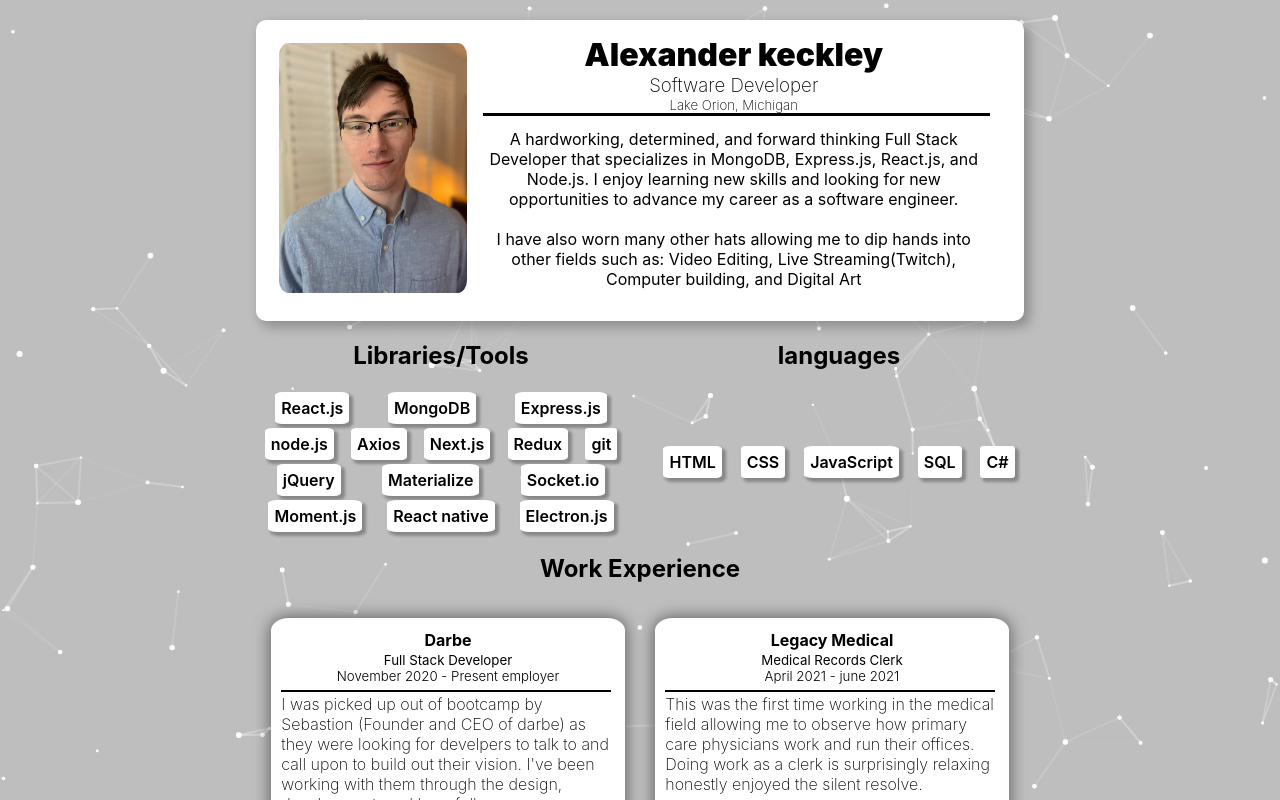
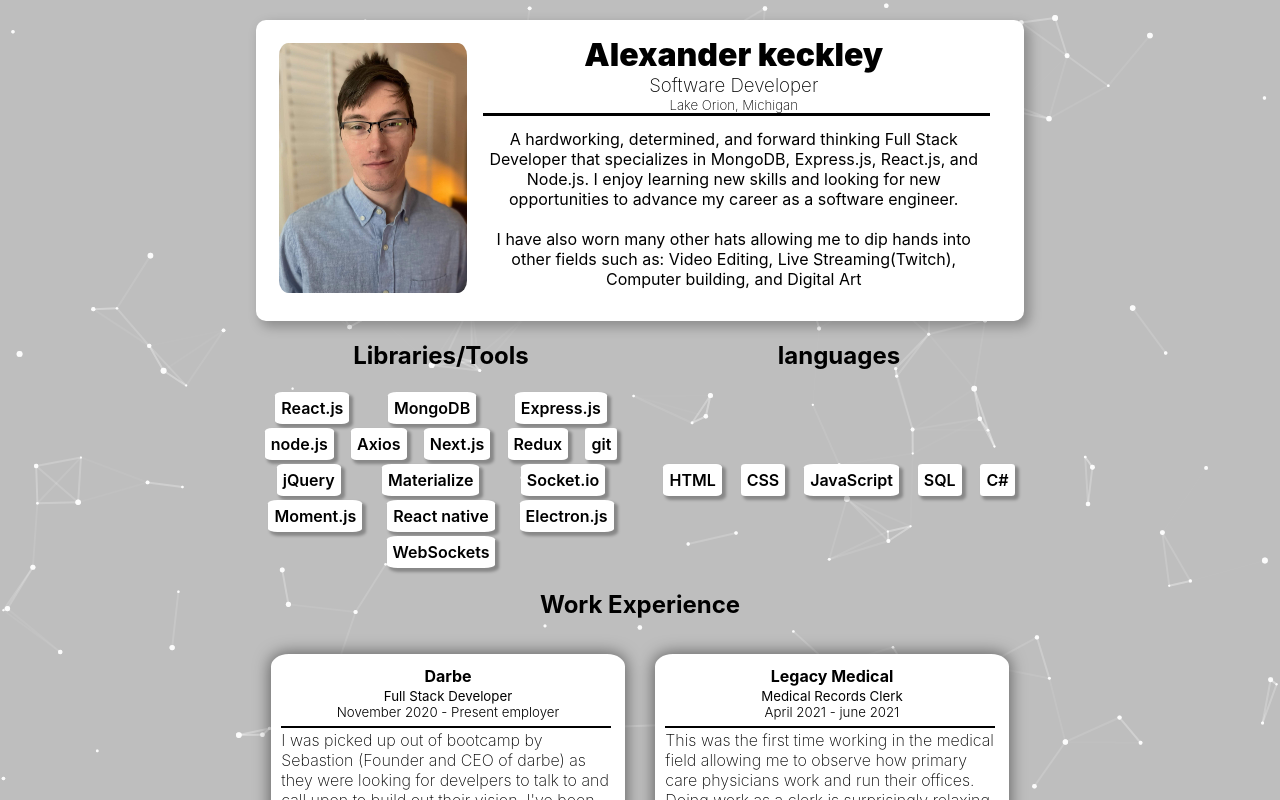
Before and after one commit to Drkeck/Drkeck.github.io, a React (Create React App) app: page / in a window 1280 px wide. Shown: the top 800 px of the page. Built offline with nearby package versions, Linux system fonts and the light colour scheme.

Commit message:
had to add websockets to the list of what im able to use tech wise

```diff
--- a/src/Components/TechKnowledge/index.js
+++ b/src/Components/TechKnowledge/index.js
@@ -2,7 +2,7 @@ import React from "react";
 import Draggable from "react-draggable";
 import "./index.css";
 
-const tek = ['React.js', 'MongoDB', 'Express.js', 'node.js', 'Axios', 'Next.js', 'Redux', 'git', 'jQuery', 'Materialize', 'Socket.io', 'Moment.js', 'React native', 'Electron.js'];
+const tek = ['React.js', 'MongoDB', 'Express.js', 'node.js', 'Axios', 'Next.js', 'Redux', 'git', 'jQuery', 'Materialize', 'Socket.io', 'Moment.js', 'React native', 'Electron.js', 'WebSockets'];
 const lang = ['HTML', 'CSS', 'JavaScript', 'SQL', 'C#'];
 
 function TechSkills() {
```
